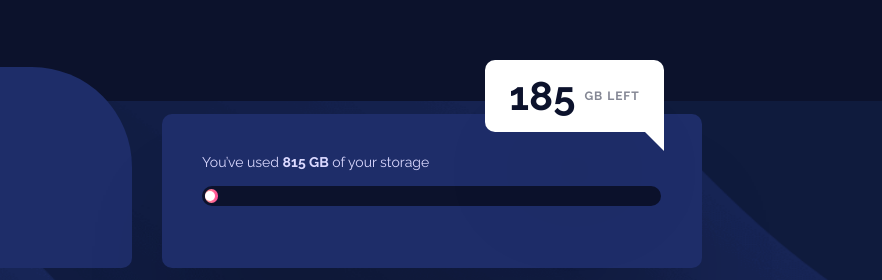
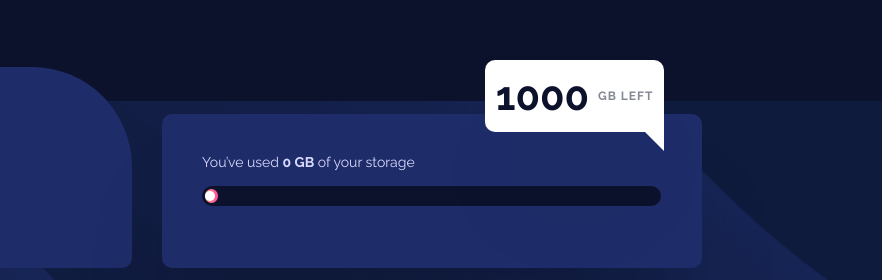
Before and after one commit to victoriamnx/Fylo-Data-Storage, a plain HTML site: page index.html in a window 1280 px wide. Shown: the part 219-499 px from the top of the page, 398-1280 px from the left. Drawn offline with Linux system fonts and the light colour scheme.

Commit message:
fix: progress numbers

```diff
--- a/index.html
+++ b/index.html
@@ -32,7 +32,7 @@
         </div>
       </div>
       <div id="storage">
-        <h1>You’ve used <span>815 GB</span> of your storage</h1>
+        <h1>You’ve used <span>0 GB</span> of your storage</h1>
         <div
           id="progress-bar"
           onmousedown="startDragging(event)"
@@ -52,7 +52,7 @@
           </div>
         </div>
         <div class="box sb4">
-          <h2 id="progress-value">185</h2>
+          <h2 id="progress-value">1000</h2>
           <span> GB LEFT</span>
         </div>
       </div>
```
